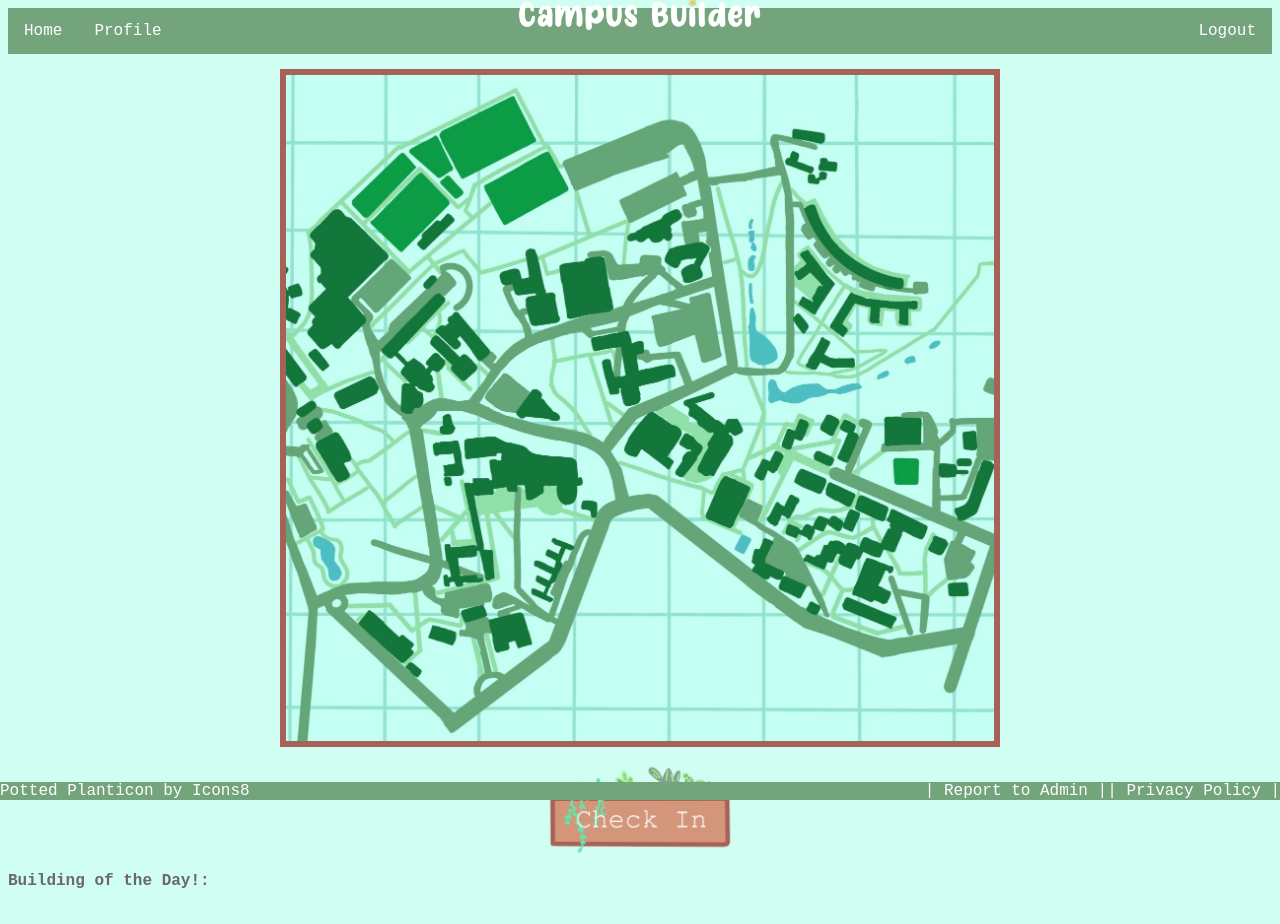
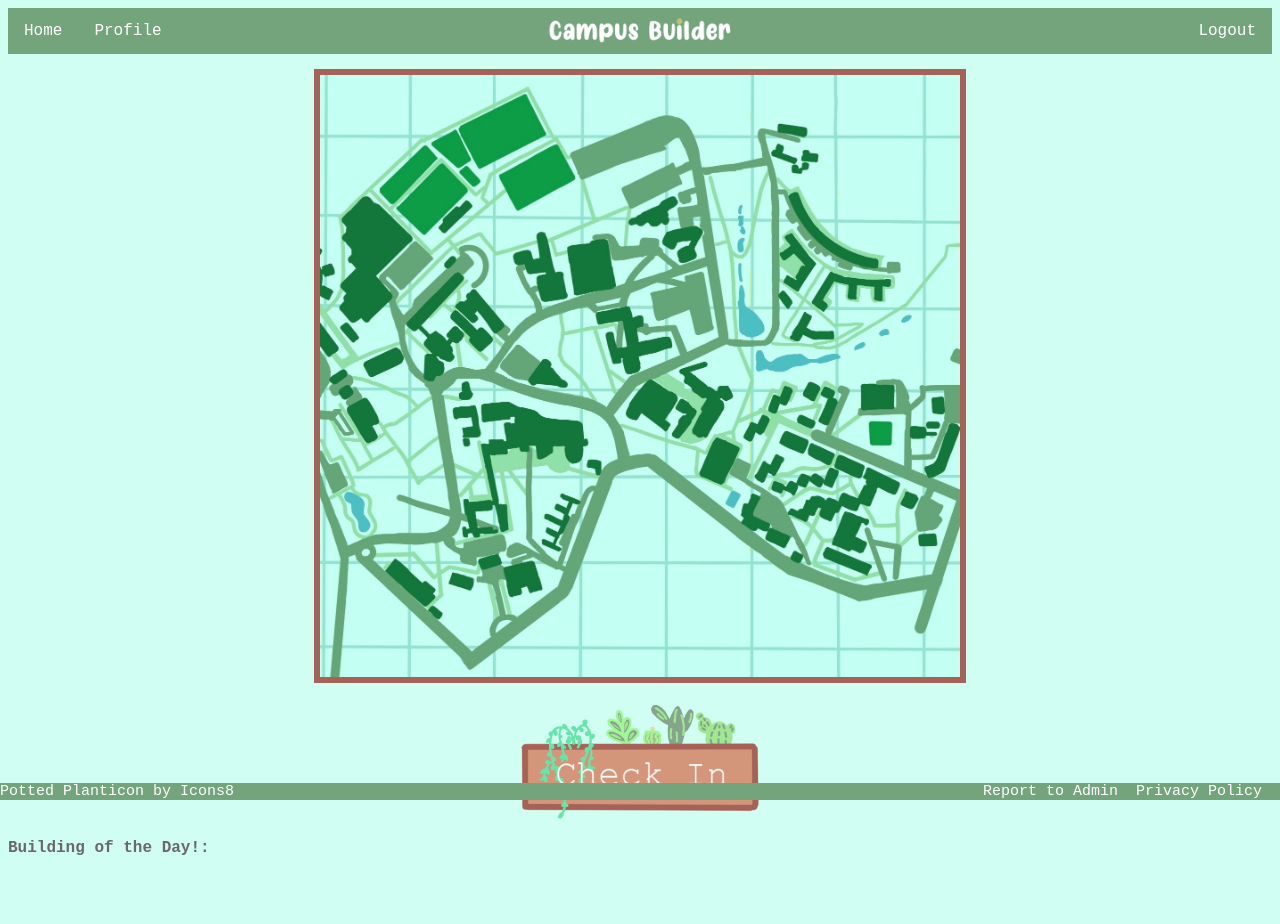
Before and after one commit to KeanDelly/GrowExplore, a Django app: page /main/ in a window 1280 px wide. After the commit the page ends 855 px from the top, so only its background shows below. Run offline with Django 4.2, Linux system fonts and the light colour scheme; data that the repository does not hold is empty.

Commit message:
CSS fixes and navbar fixes

```diff
--- a/worldBuilder/static/styles.css
+++ b/worldBuilder/static/styles.css
@@ -62,10 +62,12 @@ noHover a:hover {
     position: relative;
     top: 15px;
     left: auto;
-    width: 70%;
+    width: 90%;
+    max-width: 800px;
     margin-left: auto;
     margin-right:auto;
     background-color: #d0fef2;
+
 }
 
 .map {
@@ -98,22 +100,15 @@ noHover a:hover {
 }
 
 .navLogo {
+  height: 25px;
     position: relative;
-    display: inline-block;
-    vertical-align: top;
-    width: 40%;
-    margin: auto;
-    top: 0;
-    overflow: hidden;
-    margin-top: -33px;
 }
 
 .centerNav {
-    float: none;
+   float: none;
     position: absolute;
-    top: 5%;
     left: 50%;
-    transform: translate(-50%, -50%);
+    transform: translate(-50%, -7%);
     color: black;
     pointer-events: none;
 }
@@ -129,7 +124,8 @@ noHover a:hover {
     position: relative;
     margin-left: auto;
     margin-right: auto;
-    width:15%;
+    width: 50%;
+    max-width: 250px;
     margin-top: 30px;
 }
 
@@ -142,12 +138,21 @@ noHover a:hover {
     margin-top: 1px;
 }
 
+.shed{
+     display: block;
+    margin-left: auto;
+    margin-right: auto;
+    width: 80%;
+     position: relative;
+     margin: 200px auto;
+}
+
 .login {
     display: block;
     margin-left: auto;
     margin-right: auto;
     position: relative;
-    width:15%;
+    width: 40%;
 }
 
 .footer {
@@ -159,6 +164,7 @@ noHover a:hover {
     color: white;
     font-family: 'Courier New';
     text-align: left;
+    font-size: 15px;
 }
 .shelfParent {
     position: absolute;
--- a/worldBuilder/templates/MainPage.html
+++ b/worldBuilder/templates/MainPage.html
@@ -2,7 +2,8 @@
 {% load static%}
 <html lang="en" xmlns="http://www.w3.org/1999/html">
   <head>
-    <meta charset="UTF-8" />
+    <meta charset="UTF-8" name="viewport" content="width=device-width, initial-scale=1.0">
+
     <title>Main Page</title>
     <link rel="stylesheet" href="{% static 'styles.css' %}" />
     <link rel="icon" type="image/png" href="{% static 'favicon.png' %}" />
@@ -15,12 +16,12 @@
       {% if request.user.is_superuser %}
       <li><a href="/main/buildingOfTheDay">Building of the day </a></li>
       {% endif %}
-      <li class="noHover"><a class="centerNav"><img class="navLogo" src="{% static 'campus_logo_white.png' %}" alt="CampusBuilder Logo"></a></li>
+      <li class="noHover"><a class="centerNav"><img class="navLogo" src="{% static 'campus_logo_white.png' %}" alt="Campus Builder"></a></li>
        <li style="float:right"><a href="/">Logout </a></li>
     </ul>
 
     <div class="parent">
-      <img src="{% static 'GreenCampus.jpg' %}" alt="Campus" class="map" />
+      <img src="{% static 'GreenCampus.jpg' %}" alt="Campus Map" class="map" />
       <img
         src="{% static 'pin.png' %}"
         alt="Pointer"
@@ -32,7 +33,7 @@
     <img
       src="{% static 'check_in.png' %}"
       onclick="getLocation()"
-      alt="Check In"
+      alt="Check In Location Pin"
       class="checkIn"
     />
 
@@ -42,7 +43,7 @@
       Building of the Day!:
       {% for building in building_list %} {% if today == building.date %}{{building.name}} <br>Description: {{building.description}} <br> Reward:
       </p>
-      <img style="width:10%;" src=/static/{{building.reward}} alt="Reward" class="Reward"> <br>
+      <img style="width:10%;" src=/static/{{building.reward}} alt="{{building.reward}}" class="Reward"> <br>
       {% endif %} {% endfor %}
 
     <br>
@@ -52,9 +53,9 @@
       <a target="_blank" href="https://icons8.com/icon/19190/potted-plant"
         >Potted Plant</a
       >icon by <a target="_blank" href="https://icons8.com">Icons8  </a>
-      <a style="float:right" href="/main/privacyPolicy">|  Privacy Policy  |</a>
+      <a style="float:right" href="/main/privacyPolicy">Privacy Policy &nbsp</a>
       {% if request.user.is_superuser == False %}
-      <a style="float:right" href="/main/reportToAdmin">|  Report to Admin  |</a>
+      <a style="float:right" href="/main/reportToAdmin">Report to Admin &nbsp</a>
       {% endif %}
     </div>
 
--- a/worldBuilder/templates/homepage.html
+++ b/worldBuilder/templates/homepage.html
@@ -9,7 +9,10 @@
 </head>
 <body>
 
-
+<br>
+<br>
+<br>
+<br>
 <img src="{% static 'campus_logo_white.png' %}" alt="Logo" class = homeLogo>
 
 
--- a/worldBuilder/templates/privacyPage.html
+++ b/worldBuilder/templates/privacyPage.html
@@ -2,7 +2,7 @@
 <html lang="en">
 <head>
 {% load static%}
-    <meta charset="UTF-8">
+    <meta charset="UTF-8" name="viewport" content="width=device-width, initial-scale=1.0">
     <title>Privacy Policy</title>
     <link rel="stylesheet" href="{% static 'styles.css' %}"/>
 	<link rel="icon" type="image/png" href="{% static 'favicon.png' %}" />
@@ -17,7 +17,7 @@
       {% if request.user.is_superuser %}
       <li><a href="/main/buildingOfTheDay">Building of the day </a></li>
       {% endif %}
-     <li class="noHover"><a class="centerNav"><img class="navLogo" src="{% static 'campus_logo_white.png' %}" alt="CampusBuilder Logo"></a></li>
+     <li class="noHover"><a class="centerNav"><img class="navLogo" src="{% static 'campus_logo_white.png' %}" alt="Campus Builder"></a></li>
        <li style="float:right"><a href="/">Logout </a></li>
     </ul>
 	<div class="font">
--- a/worldBuilder/templates/reportToAdmin.html
+++ b/worldBuilder/templates/reportToAdmin.html
@@ -2,7 +2,7 @@
 {% load static%}
 <html lang="en">
   <head>
-    <meta charset="UTF-8" />
+    <meta charset="UTF-8" name="viewport" content="width=device-width, initial-scale=1.0">
     <title>Main Page</title>
     <link rel="stylesheet" href="{% static 'styles.css' %}" />
     <link rel="icon" type="image/png" href="{% static 'favicon.png' %}" />
```
Also changed, not shown: worldBuilder/templates/profile.html (+5 -4 lines), worldBuilder/db.sqlite3, worldBuilder/static/shed.png (added).
